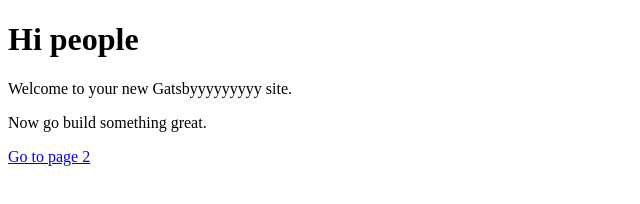
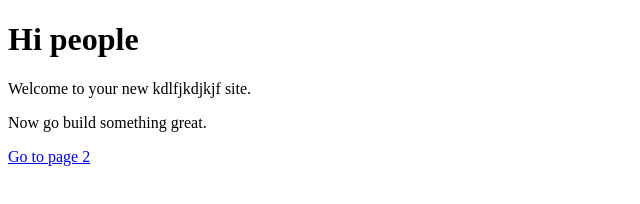
Before and after one commit to Carkova/Example-site, a Gatsby site: page / in a window 1280 px wide. Shown: the full height of the page, 0-640 px from the left. Built offline with nearby package versions, Linux system fonts and the light colour scheme; Gatsby itself is replaced by a stand-in of ours.

Commit message:
Update index.js
добавлена билиберда

```diff
--- a/src/pages/index.js
+++ b/src/pages/index.js
@@ -4,7 +4,7 @@
 const IndexPage = () => (
   <div>
     <h1>Hi people</h1>
-    <p>Welcome to your new Gatsbyyyyyyyyy site.</p>
+    <p>Welcome to your new kdlfjkdjkjf site.</p>
     <p>Now go build something great.</p>
     <Link to="/page-2/">Go to page 2</Link>
   </div>
```
